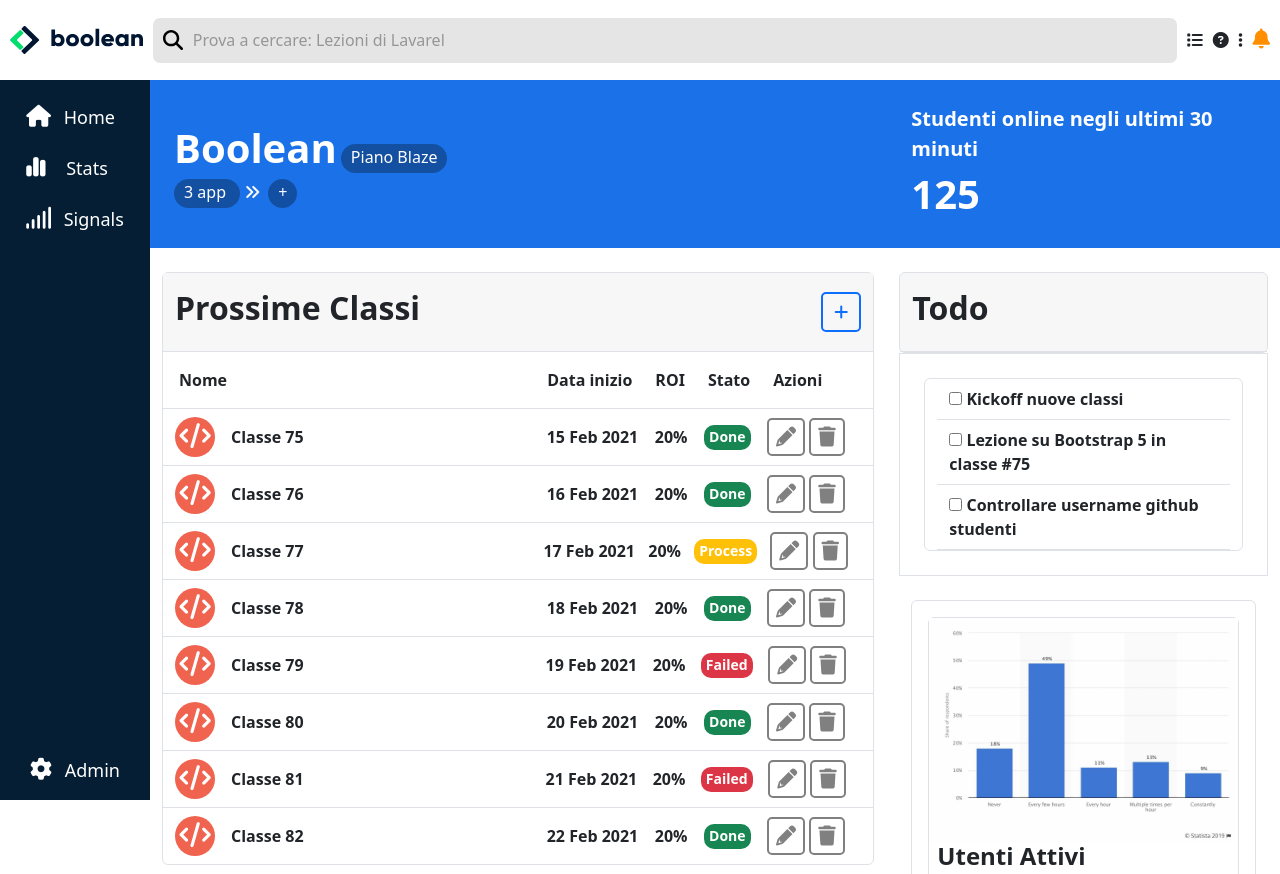
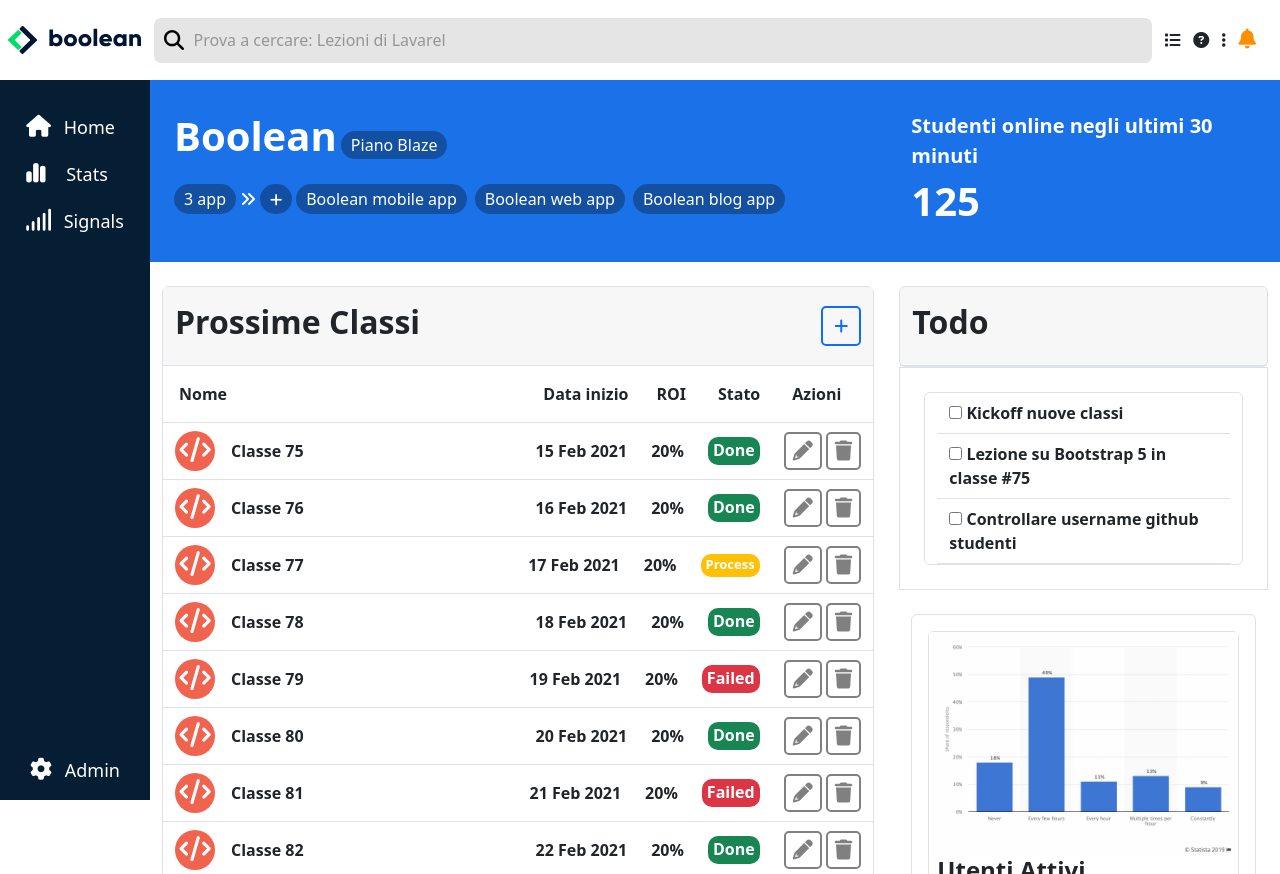
Before and after one commit to Andrea8802/html-css-bootstrap-dashboard, a plain HTML site: page index.html in a window 1280 px wide. Shown: the top 874 px of the page. Drawn offline with nearby package versions, Linux system fonts and the light colour scheme.

Commit message:
All Hover Done

```diff
--- a/css/style.css
+++ b/css/style.css
@@ -9,8 +9,12 @@
     background-color: white;
 }
 
+header i{
+    cursor: pointer;
+}
+
 .ms_logo_md{
-    height: 40%;
+    height: 50%;
 }
 
 #ms_search{
@@ -29,7 +33,6 @@
 
 #ms_search:focus{
     outline: none;
-    border: 2px solid gray;
 }
 
 #ms_search::placeholder{
@@ -39,6 +42,10 @@
 #ms_bell{
     color: #ff8f00;
     font-size: 20px;
+}
+
+#ms_bell_drop:focus{
+    outline: none;
 }
 
 /* Nav Rules */
@@ -51,6 +58,15 @@
     bottom: 0px;
     left: 0px;
     width: 60px;
+    z-index: 500;
+}
+
+.ms_content_menu{
+    padding: 10px 10px;
+}
+
+.ms_content_menu:hover{
+    background-color: rgba(255, 255, 255, 0.5);
 }
 
 nav span{
@@ -73,9 +89,19 @@
 
     .ms_label{
         background-color: rgba(0, 0, 0, 0.3);
-        padding: 2px 10px 5px;
+        padding: 3px 10px 3px;
         border-radius: 20px;
         font-weight: 500;
+        cursor: pointer;
+    }
+
+        .ms_plus{
+           font-size: 14px;
+
+        }
+
+    .ms_label:hover{
+        background-color: rgba(0, 0, 0, 0.5);
     }
 
 .ms_section_boxs{
@@ -89,6 +115,10 @@
 
     .ms_title_box{
         background-color: #f7f7f7;
+    }
+
+    .ms_class_row:hover{
+        background-color: rgba(80, 80, 80, 0.2);
     }
 
     .ms_class_icon{
@@ -105,7 +135,7 @@
         color: white;
         padding: 1px 5px 3px;
         border-radius: 10px;
-        font-size: 14px;
+        font-size: 16px;
     }
 
         .ms_class_label.ms_green{
@@ -114,6 +144,7 @@
 
         .ms_class_label.ms_yellow{
             background-color: #ffc008;
+            font-size: 13px;
 
         }
 
@@ -128,7 +159,13 @@
         padding: 7px 7px;
         font-size: 20px;
         color: gray;
+        cursor: pointer;
     }
+
+        .ms_class_action i:hover{
+            background-color: gray;
+            color: white;
+        }
 
     .ms_class_add{
         color: #0d6efd;
@@ -136,6 +173,11 @@
         border-radius: 5px;
         padding: 10px 11px;
     }
+
+        .ms_class_add:hover{
+            background-color: #0d6efd;
+            color: white;
+        }
 
         .ms_canvas_text input{
             border-radius: 4px;
@@ -146,9 +188,10 @@
 
         .ms_btn{
             border-radius: 5px;
-            padding: 2px 10px 6px;
+            padding: 5px 12px 7px;
             font-size: 14px;
             border: none;
+            font-weight: 600;
         }
 
             .ms_btn.blue{
@@ -159,6 +202,14 @@
             .ms_btn.yellow{
                 background-color: #fdc03d;
             }
+
+                .ms_btn.blue:hover{
+                    background-color: #1e52b4;;
+                }
+
+                .ms_btn.yellow:hover{
+                    background-color: #e7b13c;
+                }
 
 .ms_answer{
     text-decoration: none;
@@ -189,3 +240,15 @@
         border-right: 25px solid white;
     }
 }
+
+@media screen and (max-width: 604px){
+    .ms_class_date{
+        display: none;
+    }
+}
+
+@media screen and (max-width: 528px){
+    .ms_class_roi{
+        display: none;
+    }
+}
--- a/index.html
+++ b/index.html
@@ -18,7 +18,7 @@
 <body>
 
     <!-- Header -->
-    <header class="fixed-top d-flex justify-content-evenly align-items-center">
+    <header class="fixed-top d-flex justify-content-between align-items-center ps-2 pe-4">
         <!-- Small Logo -->
         <img src="img/logo-small.png" alt="logo small" class=" ms_logo_md d-lg-none">
 
@@ -35,7 +35,7 @@
 
         <!-- Bell Icon Dropdown -->
         <div class="dropdown">
-            <a href="#" role="button" data-bs-toggle="dropdown" aria-expanded="false">
+            <a href="#" id="ms_bell_drop" role="button" data-bs-toggle="dropdown" aria-expanded="false">
             <i class="fa-solid fa-bell" id="ms_bell"></i>
             </a>
 
@@ -51,22 +51,22 @@
 
         <!-- Left Menu -->
         <nav class="d-flex flex-column justify-content-between align-items-center">
-            <div class="text-white pt-4 d-flex flex-column justify-content-evenly gap-4">
-                <span>
+            <div class="text-white pt-4 d-flex flex-column justify-content-evenly">
+                <span class="ms_content_menu">
                     <i class="fa-solid fa-house"></i>
                     <span class="d-none d-lg-inline-block ps-2">
                         Home
                     </span>
                 </span>
 
-                <span>
+                <span class="ms_content_menu">
                     <i class="fa-solid fa-chart-simple"></i>
                     <span class="d-none d-lg-inline-block ps-3">
                         Stats
                     </span>
                 </span>
 
-                <span>
+                <span class="ms_content_menu">
                     <i class="fa-solid fa-signal"></i>
                     <span class="d-none d-lg-inline-block ps-2">
                         Signals
@@ -75,7 +75,7 @@
             </div>
 
             <div class="pt-3 mb-3 text-white">
-                <span>
+                <span class="ms_content_menu">
                     <i class="fa-solid fa-gear"></i>
                     <span class="d-none d-lg-inline-block ps-2">
                         Admin
@@ -90,7 +90,7 @@
                 <!-- First Section -->
                 <section class="ms_section_directory container-fluid py-3">
                     <div class="row justify-content-between align-items-center mx-0">
-                        <div class="col-12 col-lg-4 text-white py-3">
+                        <div class="col-12 col-lg-8 text-white py-3">
                             <h2 class="d-inline-block fw-semibold fs-1">
                                 Boolean
                             </h2>
@@ -98,14 +98,30 @@
                                 Piano Blaze
                             </span>
                             <div>
-                                <span class="ms_label">
-                                    3 app
+
+                                <span class="d-flex flex-wrap align-items-center">
+                                    <span class="ms_label">
+                                        3 app
+                                    </span>
+                                    <i class="fa-solid fa-angles-right mx-1"></i>
+
+                                    <span class="ms_label mb-3 mt-3">
+                                        <i class="fa-solid fa-plus ms_plus"></i>
+                                    </span>
+
+                                    <span class="ms_label d-none d-lg-inline mx-1">
+                                        Boolean mobile app
+                                    </span>
+
+                                    <span class="ms_label d-none d-lg-inline mx-1">
+                                        Boolean web app
+                                    </span>
+
+                                    <span class="ms_label d-none d-lg-inline mx-1">
+                                        Boolean blog app
+                                    </span>
                                 </span>
-                                <i class="fa-solid fa-angles-right mx-1"></i>
 
-                                <span class="ms_label">
-                                    &plus;
-                                </span>
                             </div>
                         </div>
                         <div class="col-12 col-lg-4 text-white fw-semibold fs-5 py-2">
@@ -138,7 +154,7 @@
                                                     <i class="fa-solid fa-plus ms_class_add"></i>
                                                 </a>
 
-                                                <div class="offcanvas offcanvas-end" tabindex="-1" id="offcanvasRight" aria-labelledby="offcanvasRightLabel">
+                                                <div class="offcanvas offcanvas-end" tabindex="-1" id="offcanvasRight" aria-labelledby="offcanvasbottomLabel">
                                                   <div class="offcanvas-header">
                                                     <h5 class="offcanvas-title fw-semibold" id="offcanvasRightLabel">
                                                         Aggiungi Classe
@@ -178,32 +194,32 @@
                                         <div>
                                             <!-- Head Box -->
                                             <div class="row border-bottom fw-bold py-3 pe-3 ps-1">
-                                                <div class="col-6 d-flex justify-content-start align-items-center">
+                                                <div class="col-3 d-flex justify-content-start align-items-center">
                                                     Nome
                                                 </div>
 
-                                                <div class="col-6 d-flex justify-content-evenly align-items-center">
+                                                <div class="col-9 d-flex justify-content-end align-items-center gap-4">
                                                     <span>
                                                         Data inizio
                                                     </span>
 
-                                                    <span>
+                                                    <span class="mx-1">
                                                         ROI
                                                     </span>
 
-                                                    <span>
+                                                    <span class="mx-1">
                                                         Stato
                                                     </span>
 
-                                                    <span>
+                                                    <span class="mx-1">
                                                         Azioni
                                                     </span>
                                                 </div>
                                             </div>
 
                                             <!-- Classe 75 -->
-                                            <div class="row border-bottom py-3 py-lg-2 fw-semibold">
-                                                <div class="col-6 d-flex justify-content-start align-items-center">
+                                            <div class="row border-bottom py-3 py-lg-2 fw-semibold ms_class_row">
+                                                <div class="col-5 col-sm-4 d-flex justify-content-start align-items-center">
                                                     <span class="ms_class_icon">
                                                         <i class="fa-solid fa-code"></i>
                                                     </span>
@@ -212,12 +228,12 @@
                                                     </span>
                                                 </div>
 
-                                                <div class="col-6 d-flex justify-content-evenly align-items-center">
-                                                    <span>
+                                                <div class="col-7 col-sm-8 d-flex justify-content-end align-items-center gap-4">
+                                                    <span class="ms_class_date">
                                                         15 Feb 2021
                                                     </span>
 
-                                                    <span>
+                                                    <span class="ms_class_roi">
                                                         20%
                                                     </span>
 
@@ -233,8 +249,8 @@
                                             </div>
 
                                             <!-- Classe 76 -->
-                                            <div class="row border-bottom py-3 py-lg-2 fw-semibold">
-                                                <div class="col-6 d-flex justify-content-start align-items-center">
+                                            <div class="row border-bottom py-3 py-lg-2 fw-semibold ms_class_row">
+                                                <div class="col-5 col-sm-4 d-flex justify-content-start align-items-center">
                                                     <span class="ms_class_icon">
                                                         <i class="fa-solid fa-code"></i>
                                                     </span>
@@ -243,12 +259,12 @@
                                                     </span>
                                                 </div>
 
-                                                <div class="col-6 d-flex justify-content-evenly align-items-center">
-                                                    <span>
+                                                <div class="col-7 col-sm-8 d-flex justify-content-end align-items-center gap-4">
+                                                    <span class="ms_class_date">
                                                         16 Feb 2021
                                                     </span>
 
-                                                    <span>
+                                                    <span class="ms_class_roi">
                                                         20%
                                                     </span>
 
@@ -264,8 +280,8 @@
                                             </div>
 
                                             <!-- Classe 77 -->
-                                            <div class="row border-bottom py-3 py-lg-2 fw-semibold">
-                                                <div class="col-6 d-flex justify-content-start align-items-center">
+                                            <div class="row border-bottom py-3 py-lg-2 fw-semibold ms_class_row">
+                                                <div class="col-5 col-sm-4 d-flex justify-content-start align-items-center">
                                                     <span class="ms_class_icon">
                                                         <i class="fa-solid fa-code"></i>
                                                     </span>
@@ -274,12 +290,12 @@
                                                     </span>
                                                 </div>
 
-                                                <div class="col-6 d-flex justify-content-evenly align-items-center">
-                                                    <span>
+                                                <div class="col-7 col-sm-8 d-flex justify-content-end align-items-center gap-4">
+                                                    <span class="ms_class_date">
                                                         17 Feb 2021
                                                     </span>
 
-                                                    <span>
+                                                    <span class="ms_class_roi">
                                                         20%
                                                     </span>
 
@@ -295,8 +311,8 @@
                                             </div>
 
                                             <!-- Classe 78 -->
-                                            <div class="row border-bottom py-3 py-lg-2 fw-semibold">
-                                                <div class="col-6 d-flex justify-content-start align-items-center">
+                                            <div class="row border-bottom py-3 py-lg-2 fw-semibold ms_class_row">
+                                                <div class="col-5 col-sm-4 d-flex justify-content-start align-items-center">
                                                     <span class="ms_class_icon">
                                                         <i class="fa-solid fa-code"></i>
                                                     </span>
@@ -305,12 +321,12 @@
                                                     </span>
                                                 </div>
 
-                                                <div class="col-6 d-flex justify-content-evenly align-items-center">
-                                                    <span>
+                                                <div class="col-7 col-sm-8 d-flex justify-content-end align-items-center gap-4">
+                                                    <span class="ms_class_date">
                                                         18 Feb 2021
                                                     </span>
 
-                                                    <span>
+                                                    <span class="ms_class_roi">
                                                         20%
                                                     </span>
 
@@ -326,8 +342,8 @@
                                             </div>
 
                                             <!-- Classe 79 -->
-                                            <div class="row border-bottom py-3 py-lg-2 fw-semibold">
-                                                <div class="col-6 d-flex justify-content-start align-items-center">
+                                            <div class="row border-bottom py-3 py-lg-2 fw-semibold ms_class_row">
+                                                <div class="col-5 col-sm-4 d-flex justify-content-start align-items-center">
                                                     <span class="ms_class_icon">
                                                         <i class="fa-solid fa-code"></i>
                                                     </span>
@@ -336,12 +352,12 @@
                                                     </span>
                                                 </div>
 
-                                                <div class="col-6 d-flex justify-content-evenly align-items-center">
-                                                    <span>
+                                                <div class="col-7 col-sm-8 d-flex justify-content-end align-items-center gap-4">
+                                                    <span class="ms_class_date">
                                                         19 Feb 2021
                                                     </span>
 
-                                                    <span>
+                                                    <span class="ms_class_roi">
                                                         20%
                                                     </span>
 
@@ -357,8 +373,8 @@
                                             </div>
 
                                             <!-- Classe 80 -->
-                                            <div class="row border-bottom py-3 py-lg-2 fw-semibold">
-                                                <div class="col-6 d-flex justify-content-start align-items-center">
+                                            <div class="row border-bottom py-3 py-lg-2 fw-semibold ms_class_row">
+                                                <div class="col-5 col-sm-4 d-flex justify-content-start align-items-center">
                                                     <span class="ms_class_icon">
                                                         <i class="fa-solid fa-code"></i>
                                                     </span>
@@ -367,12 +383,12 @@
                                                     </span>
                                                 </div>
 
-                                                <div class="col-6 d-flex justify-content-evenly align-items-center">
-                                                    <span>
+                                                <div class="col-7 col-sm-8 d-flex justify-content-end align-items-center gap-4">
+                                                    <span class="ms_class_date">
                                                         20 Feb 2021
                                                     </span>
 
-                                                    <span>
+                                                    <span class="ms_class_roi">
                                                         20%
                                                     </span>
 
@@ -388,8 +404,8 @@
                                             </div>
 
                                             <!-- Classe 81 -->
-                                            <div class="row border-bottom py-3 py-lg-2 fw-semibold">
-                                                <div class="col-6 d-flex justify-content-start align-items-center">
+                                            <div class="row border-bottom py-3 py-lg-2 fw-semibold ms_class_row">
+                                                <div class="col-5 col-sm-4 d-flex justify-content-start align-items-center">
                                                     <span class="ms_class_icon">
                                                         <i class="fa-solid fa-code"></i>
                                                     </span>
@@ -398,12 +414,12 @@
                                                     </span>
                                                 </div>
 
-                                                <div class="col-6 d-flex justify-content-evenly align-items-center">
-                                                    <span>
+                                                <div class="col-7 col-sm-8 d-flex justify-content-end align-items-center gap-4">
+                                                    <span class="ms_class_date">
                                                         21 Feb 2021
                                                     </span>
 
-                                                    <span>
+                                                    <span class="ms_class_roi">
                                                         20%
                                                     </span>
 
@@ -419,8 +435,8 @@
                                             </div>
 
                                             <!-- Classe 82 -->
-                                            <div class="row py-3 py-lg-2 fw-semibold">
-                                                <div class="col-6 d-flex justify-content-start align-items-center">
+                                            <div class="row py-3 py-lg-2 fw-semibold ms_class_row">
+                                                <div class="col-5 col-sm-4 d-flex justify-content-start align-items-center">
                                                     <span class="ms_class_icon">
                                                         <i class="fa-solid fa-code"></i>
                                                     </span>
@@ -429,12 +445,12 @@
                                                     </span>
                                                 </div>
 
-                                                <div class="col-6 d-flex justify-content-evenly align-items-center">
-                                                    <span>
+                                                <div class="col-7 col-sm-8 d-flex justify-content-end align-items-center gap-4">
+                                                    <span class="ms_class_date">
                                                         22 Feb 2021
                                                     </span>
 
-                                                    <span>
+                                                    <span class="ms_class_roi">
                                                         20%
                                                     </span>
 
```
